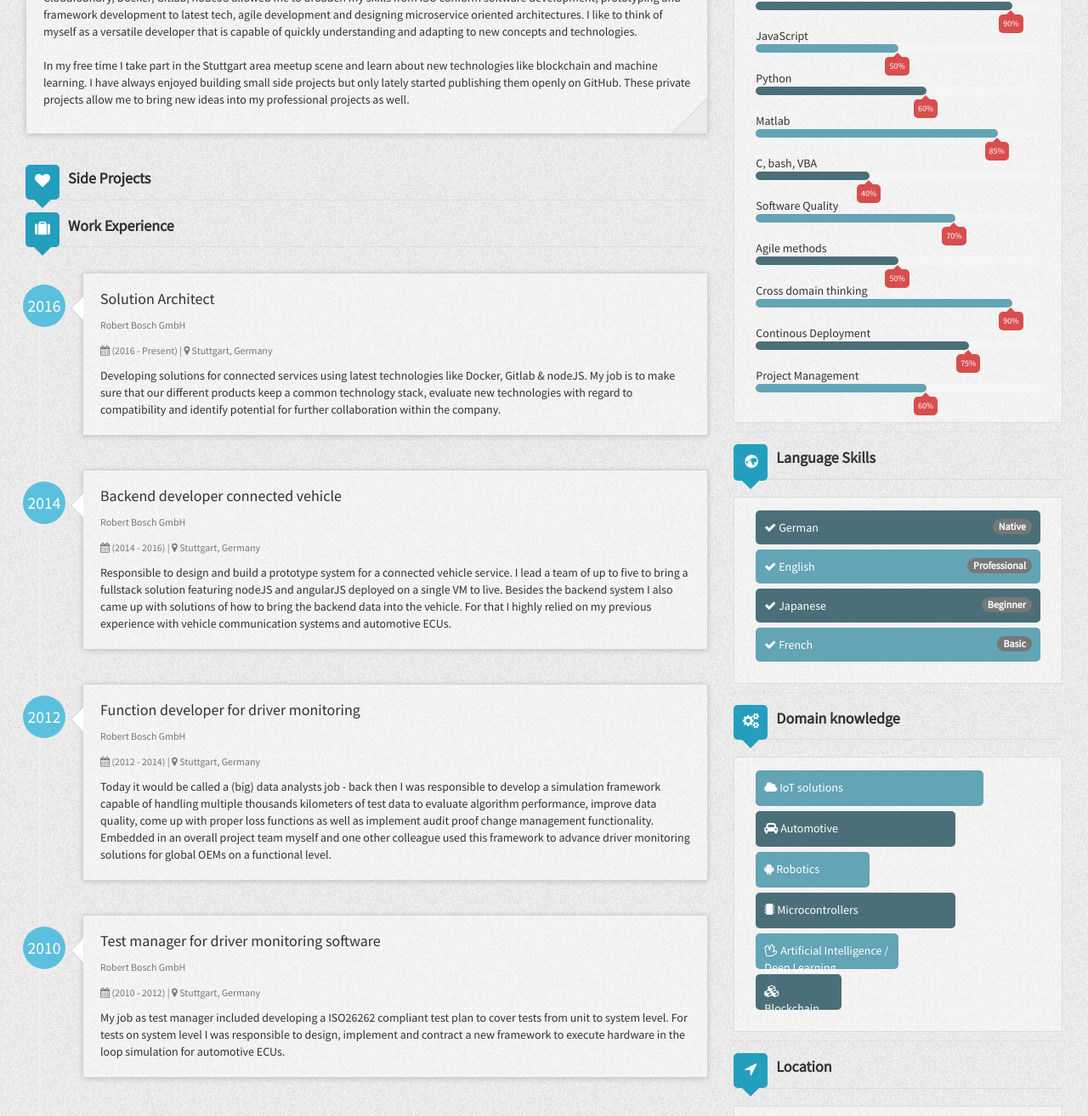
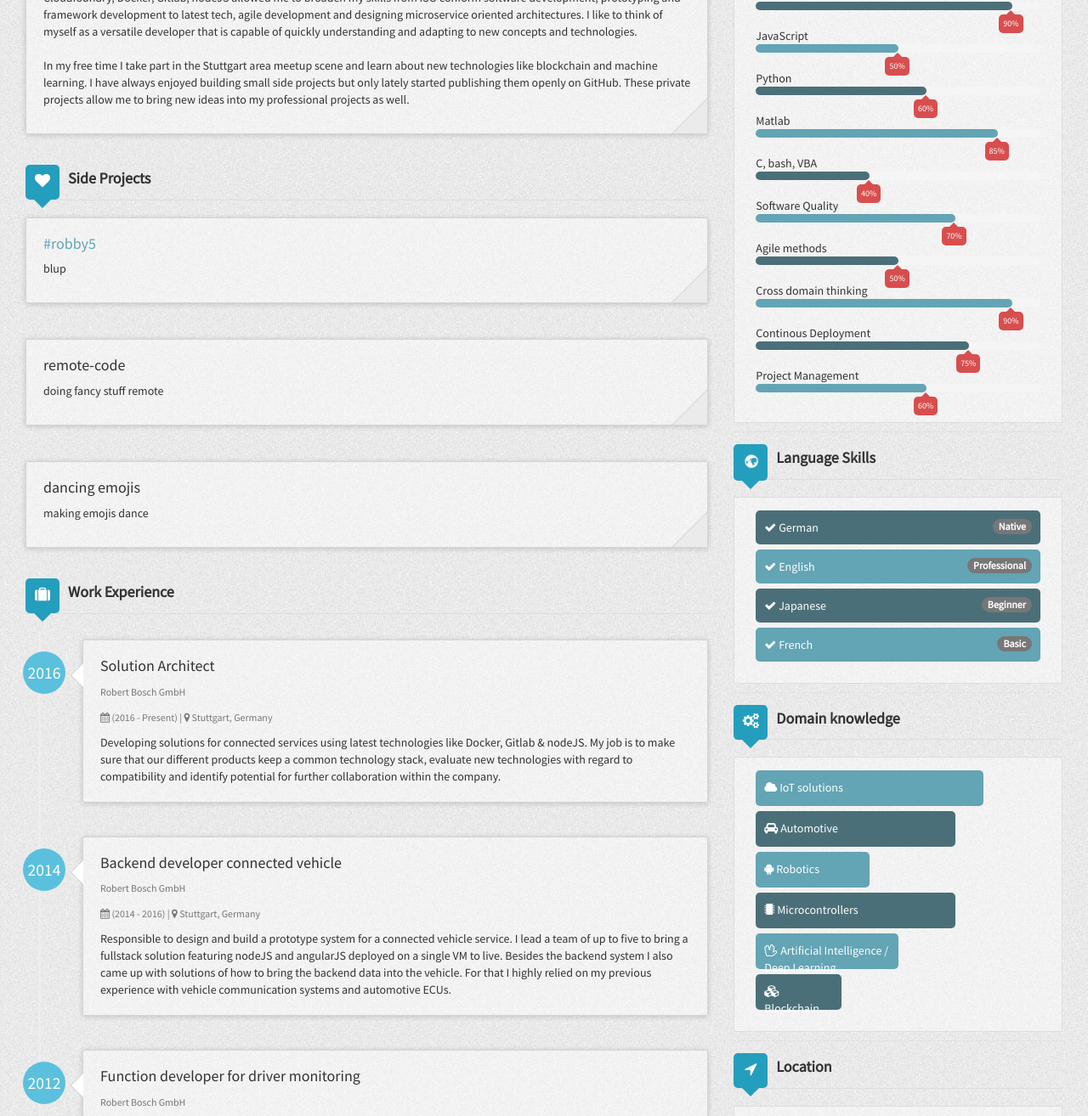
Before and after one commit to anoff/web, a Jekyll site: the page built from index.html, in a window 1280 px wide, cut to the strip 341-1655 px from the top of the page. Shown: the whole strip at 85% size. Built offline with Jekyll 4.4.1, drawn with Linux system fonts in a browser that asks for light colours.

Commit message:
:star2: feat: style projects

```diff
--- a/_data/projects.yml
+++ b/_data/projects.yml
@@ -1,3 +1,7 @@
 - name: '#robby5'
   description: blup
   link: asdf
+- name: remote-code
+  description: doing fancy stuff remote
+- name: dancing emojis
+  description: making emojis dance
--- a/assets/css/resumecard.css
+++ b/assets/css/resumecard.css
@@ -272,6 +272,14 @@ hr {
     color: inherit;
 }
 
+.timeline-title > a:link, a:visited {
+    color: #63A4B5;
+}
+
+.timeline-title > a:active {
+    color: hotpink;
+}
+
 .timeline-body > p,
 .timeline-body > ul {
     margin-bottom: 0;
--- a/index.html
+++ b/index.html
@@ -10,6 +10,7 @@ layout: default
                 Profile
             </h3>
             <div class="grid-block profile">
+                <h4 class="timeline-title">{{ work.title }} </h4>
                 <p>{{ site.data.intro.text | markdownify }}</p>
             </div>
             {% endif %}
@@ -18,6 +19,18 @@ layout: default
                 <span class="cat-title fa fa-heart"></span>
                 Side Projects
             </h3>
+            {% for project in site.data.projects %}
+            <div class="grid-block profile">
+                <h4 class="timeline-title">
+                    {% if project.link %}
+                    <a href="{{ project.link }}" target="_blank">{{ project.name }}</a>
+                    {% else %}
+                    {{ project.name }}
+                    {% endif %}
+                    </h4>
+                <p>{{ project.description | markdownify }}</p>
+            </div>
+            {% endfor %}
             {% endif %}
             {% if site.data.work %}
                 <h3 class="title with-icon">
```
